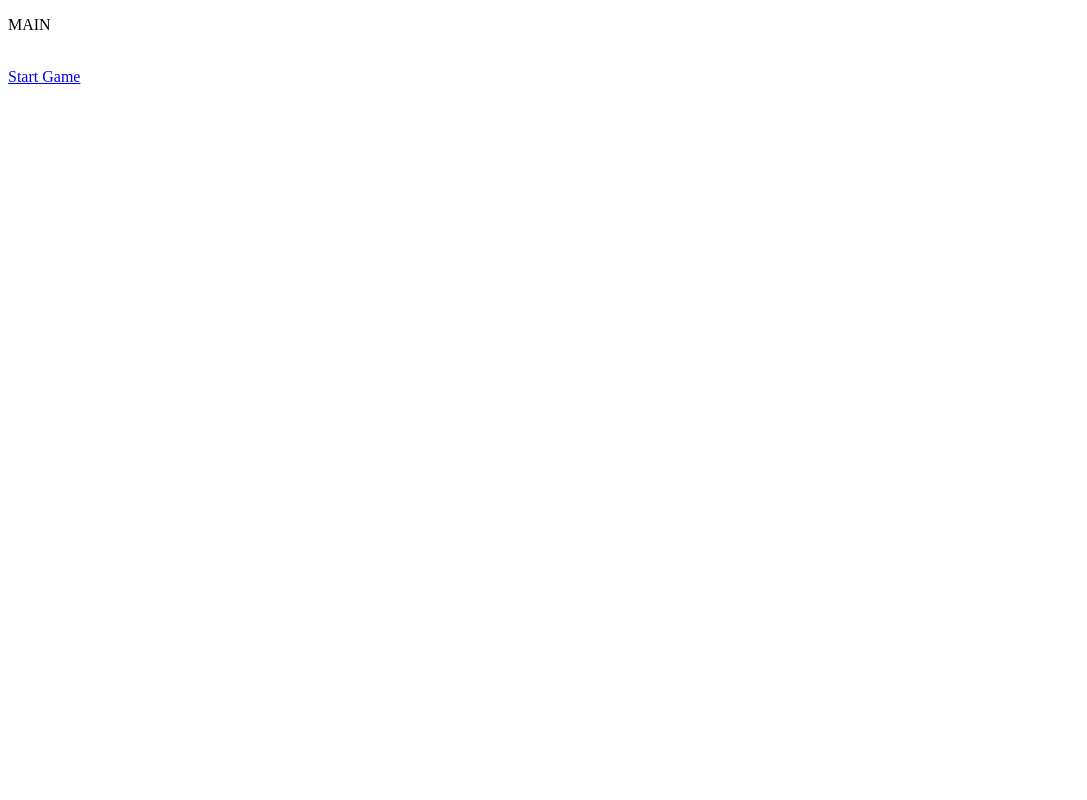
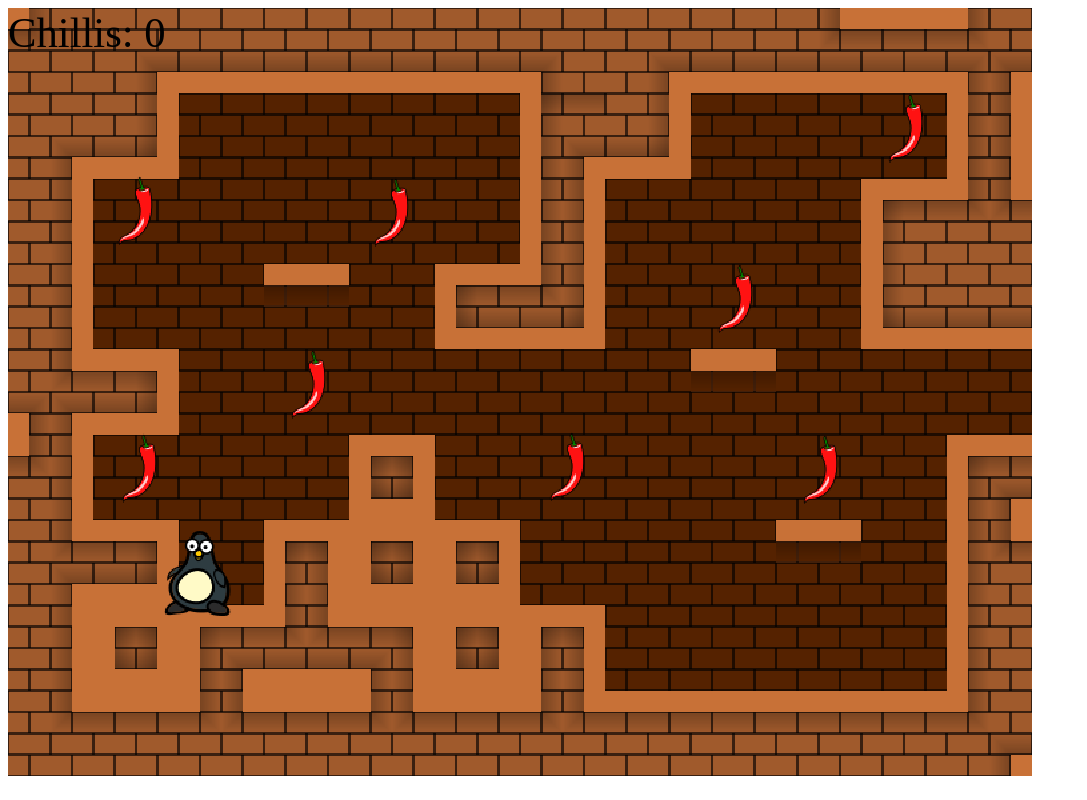
Before and after one commit to 2-REC/js-tile-game-engine, a plain HTML site: page code/index.html in a window 1280 px wide. Shown: the whole page, without its empty margins (0-1087 px from the left). Drawn offline with Linux system fonts and the light colour scheme.

Commit message:
direct game start

```diff
--- a/code/index.html
+++ b/code/index.html
@@ -1,42 +1,15 @@
 <!DOCTYPE html>
 <html>
     <head>
-<!-- TODO: check meta/params - need more? -->
+        <!-- TODO: check meta/params -->
         <meta name="viewport" content="user-scalable=no, width=device-width">
-<!-- TODO: include css file(s)
+        <!-- TODO: include css file(s) if any
         <link href="....css" rel="stylesheet" type="text/css">
--->
-<!-- TODO: what name? -->
-        <title>Tile-based Engine</title>
+        -->
+        <title>JS Tile Engine</title>
     </head>
-
     <body>
-<!-- TODO: make nicer interface ...
--->
-        <div id = "menu">
-            <p>MAIN</p>
-            <div id="menu-list">
-                <br>
-                <a href="src/html/menu.html">Start Game</a>
-            </div>
-        </div>
-
         <canvas></canvas>
-
-<!--
-        <script type="text/javascript">
-/*
-            // adding JavaScript files to the page
-            // TODO: file list should be obtained automatically (from "src/<NAME>" dir, where <NAME> is the current file's name)
-            let files = ["src/controller.js", "src/display.js", "src/engine.js", "src/game.js", "src/main.js"];
-            for(let index=0; index<files.length; index++) {
-                let script = document.createElement("script");
-                script.setAttribute("type", "text/javascript");
-                script.setAttribute("src", files[index]);
-                document.head.appendChild(script);
-            }
-*/
-        </script>
--->
+        <script type="module" src="./src/js/level/main.js"></script>
     </body>
 </html>
--- a/code/src/js/level/config.js
+++ b/code/src/js/level/config.js
@@ -4,11 +4,11 @@
 export const config = {
 
     // TODO: replace by regex
-    ZONE_PREFIX: "../../res/json/levels/zone",
+    ZONE_PREFIX: "./res/json/levels/zone",
     ZONE_SUFFIX: ".json",
 
     // TODO: get filename from level config (allow to handle different tilesheet per level)
-    TILESHEET_PATH: "../../res/images/levels/tilesheet.png",
+    TILESHEET_PATH: "./res/images/levels/tilesheet.png",
 
     FPS: 30
 
```
Also changed, not shown: code/src/html/level.html (deleted, +0 -19 lines), code/src/html/menu.html (deleted, +0 -43 lines).
